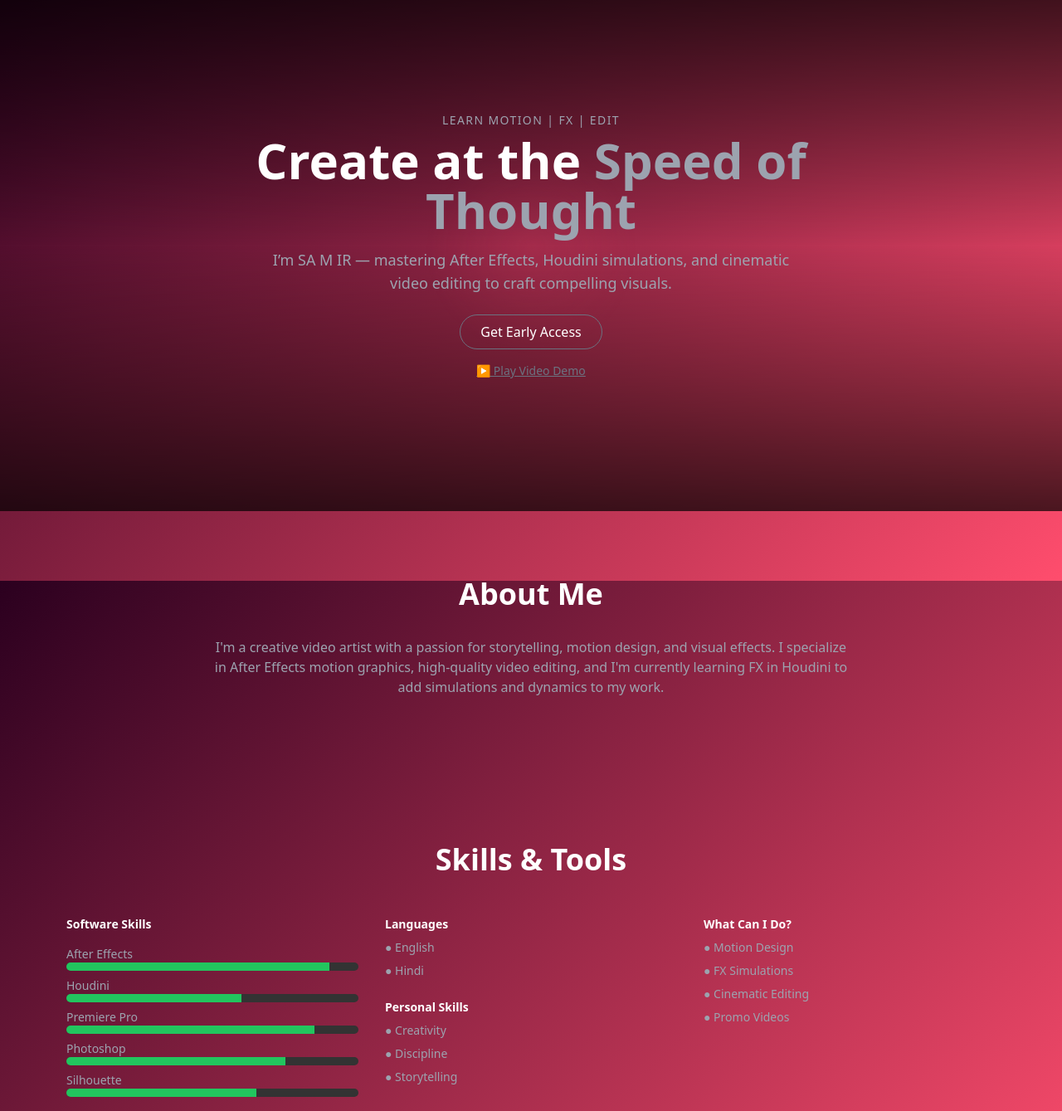
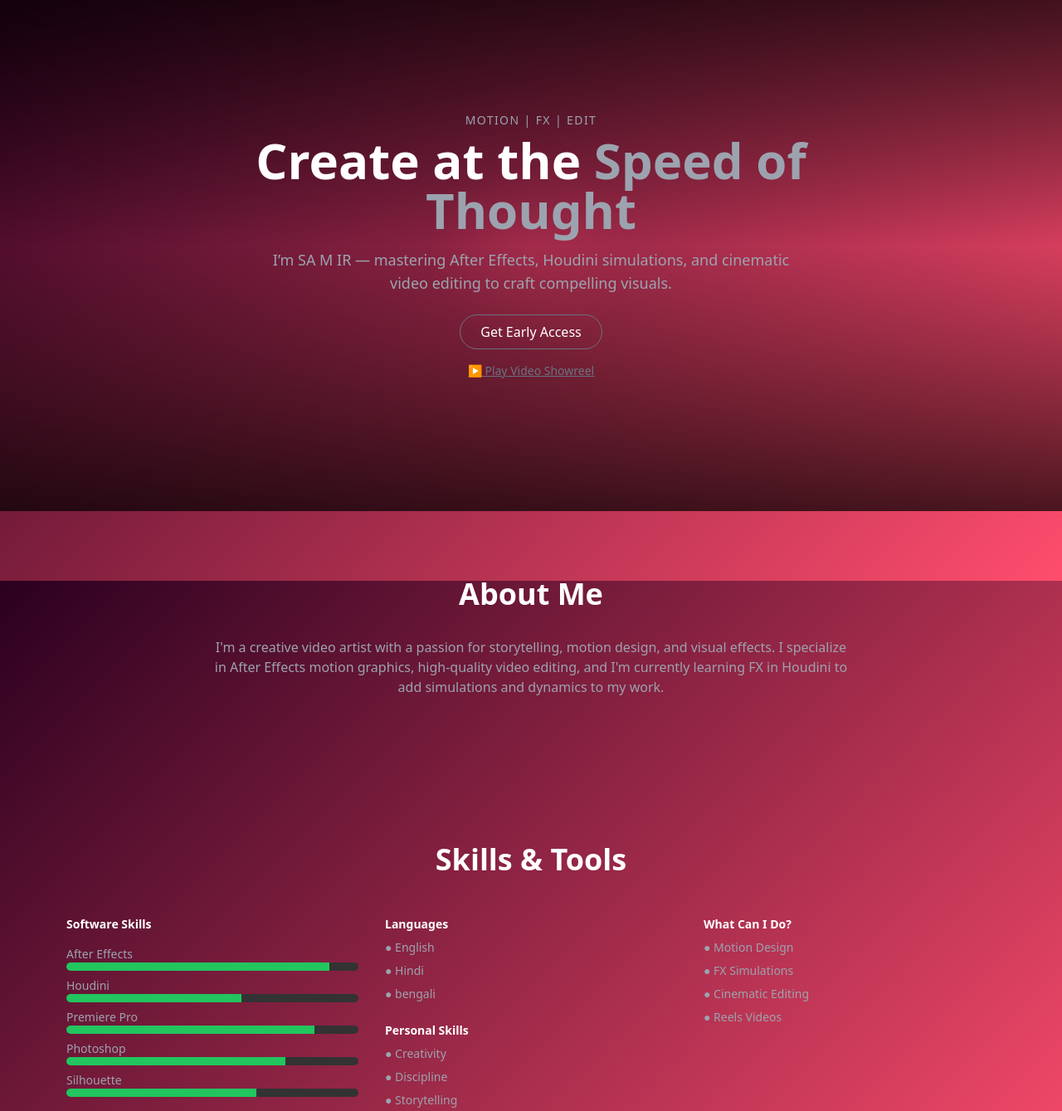
Before and after one commit to Samir2004-2006/imagica, a plain HTML site: page index.html in a window 1280 px wide. Shown: the part 100-1439 px from the top of the page at 83% size. Drawn offline with nearby package versions, Linux system fonts and the light colour scheme.

Commit message:
Update index.html

```diff
--- a/index.html
+++ b/index.html
@@ -65,11 +65,11 @@
   <section class="min-h-[80vh] flex items-center justify-center text-center px-6 relative fade-in" id="hero">
     <div class="absolute inset-0 bg-gradient-to-t from-black via-transparent to-black opacity-70"></div>
     <div class="relative z-10 max-w-2xl">
-      <p class="uppercase text-sm text-gray-400 tracking-widest mb-2">Learn Motion | FX | Edit</p>
+      <p class="uppercase text-sm text-gray-400 tracking-widest mb-2">Motion | FX | Edit</p>
       <h1 class="text-4xl md:text-6xl font-extrabold mb-4">Create at the <span class="text-gray-400">Speed of Thought</span></h1>
       <p class="text-md md:text-lg text-gray-400 mb-6">I’m SA M IR — mastering After Effects, Houdini simulations, and cinematic video editing to craft compelling visuals.</p>
       <button class="border border-gray-500 px-6 py-2 rounded-full text-white hover:bg-white hover:text-black transition mb-4">Get Early Access</button>
-      <p onclick="openVideo()" class="text-sm text-gray-500 underline hover:text-white cursor-pointer">▶ Play Video Demo</p>
+      <p onclick="openVideo()" class="text-sm text-gray-500 underline hover:text-white cursor-pointer">▶ Play Video Showreel</p>
     </div>
   </section>
 
@@ -103,6 +103,7 @@
         <ul class="space-y-2">
           <li>● English</li>
           <li>● Hindi</li>
+          <li>● bengali</li>
         </ul>
         <h3 class="text-white font-semibold mt-6 mb-2">Personal Skills</h3>
         <ul class="space-y-2">
@@ -117,7 +118,7 @@
           <li>● Motion Design</li>
           <li>● FX Simulations</li>
           <li>● Cinematic Editing</li>
-          <li>● Promo Videos</li>
+          <li>● Reels Videos</li>
         </ul>
       </div>
     </div>
```
